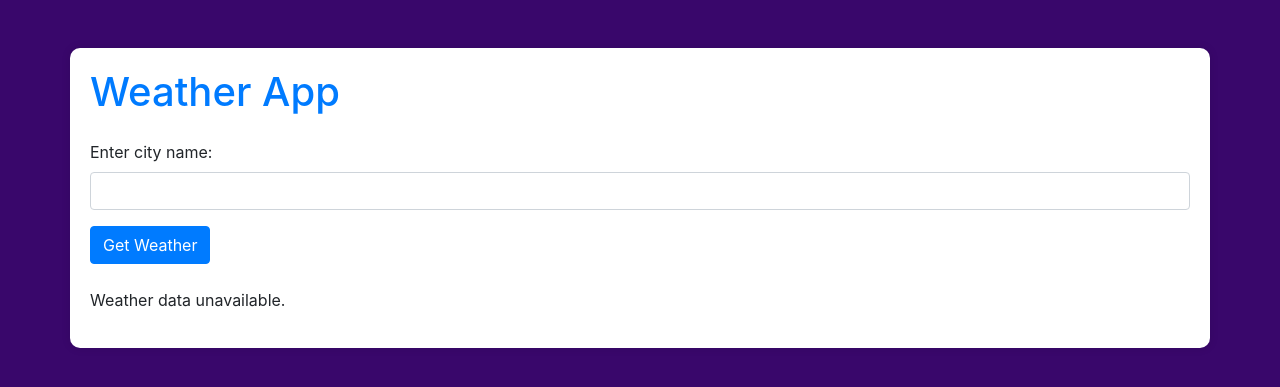
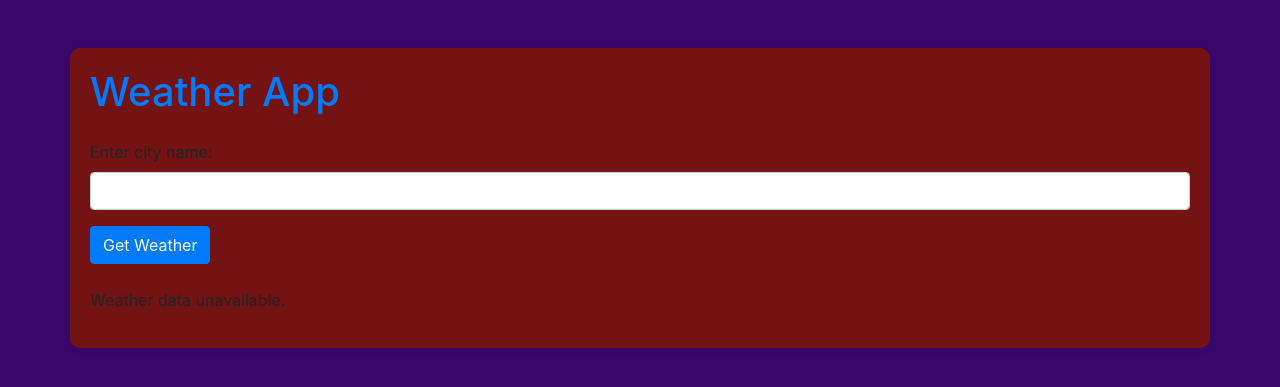
Before and after one commit to mukhlesur-github/gcp, a Flask app: page / in a window 1280 px wide. Shown: the part 56-443 px from the top of the page. Run offline with Flask 2, Linux system fonts and the light colour scheme; some libraries are stand-ins or nearby versions.

Commit message:
Update index.html

```diff
--- a/weather/templates/index.html
+++ b/weather/templates/index.html
@@ -11,7 +11,7 @@
         }
 
         .container {
-            background-color: #ffffff; /* White container background color */
+            background-color: #731313; /* White container background color */
             border-radius: 10px;
             padding: 20px;
             box-shadow: 0 0 10px rgba(0, 0, 0, 0.1);
```
